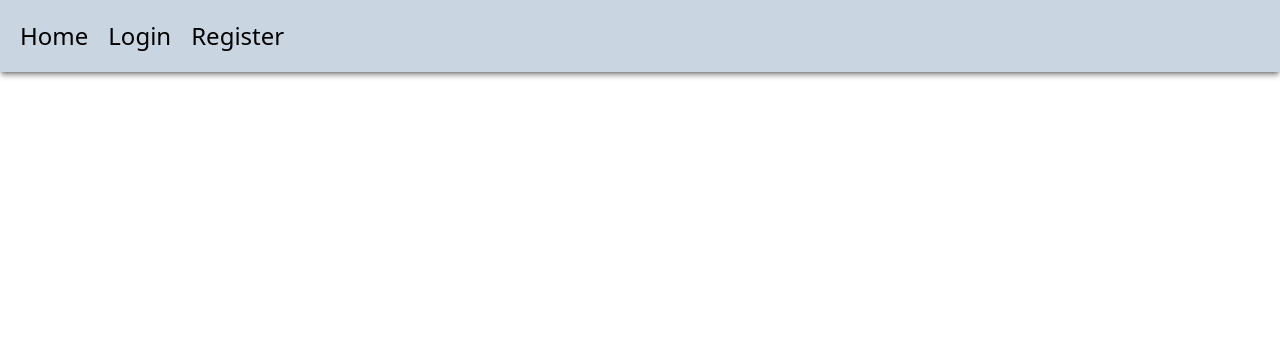
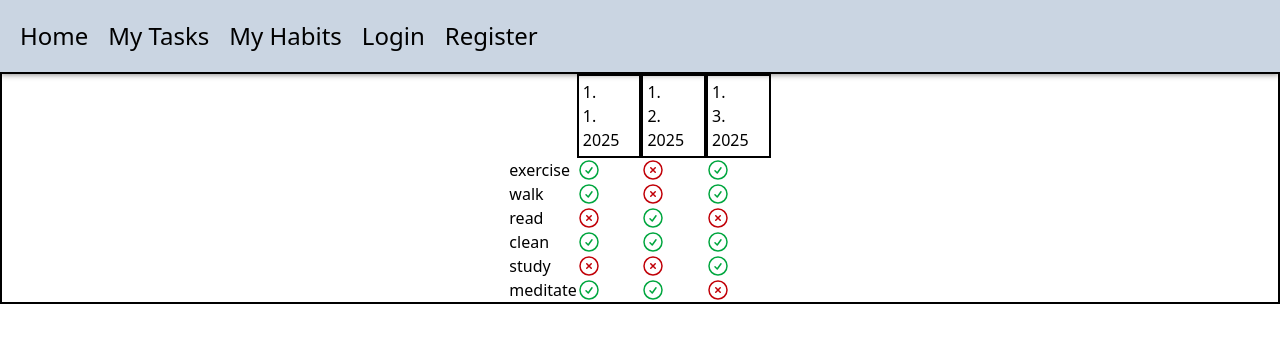
Before and after one commit to martacepurite/planner-app, a React (Vite) app: page /habits in a window 1280 px wide. Before the commit this address had no page. Shown: the top 342 px of the page. Built offline with nearby package versions, Linux system fonts and the light colour scheme.

Commit message:
added habits

```diff
--- a/src/App.jsx
+++ b/src/App.jsx
@@ -2,28 +2,30 @@ import { useState } from "react";
 import axios from "axios";
 
 const apiCall = () => {
-  axios.get('http://localhost:3000').then((data) => {
+  axios.get("http://localhost:3000").then((data) => {
     //this console.log will be in our frontend console
-    console.log(data)
-  })
-}
+    console.log(data);
+  });
+};
 function App() {
   const [index, setIndex] = useState(2);
   const [tasks, setTasks] = useState([
     {
       id: 1,
       title: "do stuff",
-      due_date: "01.01.2027",
+      due_date: new Date("01.01.2027"),
       priority: "low",
       completed: false,
     },
   ]);
 
   const [newTask, setNewTask] = useState("");
-  const [newTaskDue, setNewTaskDue] = useState("01.01.2028");
+  const [newTaskDue, setNewTaskDue] = useState(new Date("01.01.2027"));
   const [newTaskPriority, setNewTaskPriority] = useState("Low");
   const [isEditingID, setIsEditingID] = useState();
   const [editTitle, setEditTitle] = useState("");
+  const [editTime, setEditTime] = useState("");
+  const [editPriority, setEditPriority] = useState("");
 
   function handleAddTask(e) {
     e.preventDefault();
@@ -32,7 +34,7 @@ function App() {
       {
         id: index,
         title: newTask,
-        due_date: newTaskDue,
+        due_date: new Date(newTaskDue),
         priority: newTaskPriority,
         completed: false,
       },
@@ -59,9 +61,11 @@ function App() {
     );
   }
 
-  function handleEditTask(edit_id, edit_title, edit_date) {
+  function handleEditTask(edit_id, edit_title, edit_time, edit_priority) {
     setIsEditingID(edit_id);
     setEditTitle(edit_title);
+    setEditTime(edit_time);
+    setEditPriority(edit_priority);
   }
 
   function handleEditTaskDone(edit_id) {
@@ -69,7 +73,12 @@ function App() {
     setTasks(
       tasks.map((task) => {
         if (task.id === edit_id) {
-          return { ...task, title: editTitle };
+          return {
+            ...task,
+            title: editTitle,
+            due_date: new Date(editTime),
+            priority: editPriority,
+          };
         } else {
           return task;
         }
@@ -143,31 +152,57 @@ function App() {
         </div>
       )}
       {!task.completed && (
-        <div className="flex flex-row">
+        <div className="flex flex-col">
           {task.id === isEditingID && (
-            <div className="flex grow">
+            <div>
               <input
                 className="flex grow ml-4  border-b-1 "
                 autoFocus={true}
                 value={editTitle}
                 onChange={(e) => setEditTitle(e.target.value)}
               />
+              <div className="flex flex-row gap-1">
+                <input
+                  type="datetime-local"
+                  className="p-1 rounded-full pl-3"
+                  value={editTime}
+                  onChange={(e) => setEditTime(e.target.value)}
+                />
+                <select
+                  name="priority"
+                  className="border-1 p-1 border-slate-400 rounded-full pl-3"
+                  value={editPriority}
+                  onChange={(e) => setEditPriority(e.target.value)}
+                >
+                  <option value="low">Low</option>
+                  <option value="med">Medium</option>
+                  <option value="high">High</option>
+                </select>
                 <button
-                className="p-1 cursor-pointer mr-7 ml-4 hover:scale-110"
+                  className="p-1 flex cursor-pointer mr-7 ml-2 hover:scale-110"
                   onClick={(e) => handleEditTaskDone(task.id)}
                 >
                   Done
                 </button>
               </div>
+            </div>
           )}
           {task.id != isEditingID && (
+            <div className="flex flex-col grow">
               <div className="flex grow">
                 <div className="flex grow ml-4 mt-1 text-gray-700">
                   {task.title}
                 </div>
                 <button
                   className="p-1 cursor-pointer hover:scale-110"
-                onClick={(e) => handleEditTask(task.id, task.title)}
+                  onClick={(e) =>
+                    handleEditTask(
+                      task.id,
+                      task.title,
+                      task.due_date,
+                      task.priority
+                    )
+                  }
                 >
                   <svg
                     xmlns="http://www.w3.org/2000/svg"
@@ -204,16 +239,23 @@ function App() {
                   </svg>
                 </button>
               </div>
+              <div className="flex self-end mr-7">
+                <div>{task.due_date.getDate()}.</div>
+                <div>{task.due_date.getMonth() + 1}.</div>
+                <div className="pr-4">{task.due_date.getFullYear()}</div>
+                <div>{task.due_date.getHours()}:</div>
+                <div>{task.due_date.getMinutes()}</div>
+              </div>
+            </div>
           )}
         </div>
       )}
-      <div className="flex self-end mr-7">{task.due_date}</div>
     </div>
   ));
 
   return (
     <>
-      <div className="flex flex-row gap-4 items-center justify-center">
+      <div className="flex flex-row gap-4 items-center justify-center p-5">
         <button onClick={apiCall}>Make API Call</button>
         <div className=" flex flex-col items-center ">
           <div className="flex flex-col bg-slate-400 shadow-md/20 rounded-2xl p-2 m-2">
--- /dev/null
+++ b/src/Habits.jsx
@@ -0,0 +1,74 @@
+import { useState } from "react";
+
+function Habits() {
+  const [habits, setHabits] = useState([
+    { id: 1, title: "exercise", day_ids: [1, 3] },
+    { id: 2, title: "walk", day_ids: [1, 3] },
+    { id: 3, title: "read", day_ids: [2] },
+    { id: 4, title: "clean", day_ids: [1, 2, 3] },
+    { id: 5, title: "study", day_ids: [3] },
+    { id: 6, title: "meditate", day_ids: [1, 2] },
+  ]);
+
+  const [streaks, setStreaks] = useState([
+    { id: 1, date: new Date("01.01.2025"), habits_id: [1, 2, 4, 6] },
+    { id: 2, date: new Date("02.01.2025"), habits_id: [2, 3, 4, 6] },
+    { id: 3, date: new Date("03.01.2025"), habits_id: [1, 5, 4] },
+  ]);
+
+  const renderhabits = habits.map((hab) => (
+    <div key={hab.id}>
+      <div>{hab.title}</div>
+    </div>
+  ));
+
+  const items = streaks.map((day) => (
+    <div
+      key={day.id}
+    >
+      <div className="flex flex-col">
+        <div className="flex flex-col border-2 p-1">
+          <div className="flex">{day.date.getDate()}.</div>
+          <div className="flex">{day.date.getMonth() + 1}.</div>
+          <div className="flex pr-4">{day.date.getFullYear()}</div>
+        </div>
+        <div className="flex flex-col">
+          {habits.map((h) => (
+            <div>
+              {h.day_ids.includes(day.id) && <div className="text-green-600 font-bold">
+               <svg xmlns="http://www.w3.org/2000/svg" fill="none" viewBox="0 0 24 24" strokeWidth={1.5} stroke="currentColor" className="size-6">
+  <path strokeLinecap="round" strokeLinejoin="round" d="M9 12.75 11.25 15 15 9.75M21 12a9 9 0 1 1-18 0 9 9 0 0 1 18 0Z" />
+</svg>
+
+                </div>}
+              {!h.day_ids.includes(day.id) && (
+                <div className="text-red-700 font-bold ">
+                  <svg xmlns="http://www.w3.org/2000/svg" fill="none" viewBox="0 0 24 24" strokeWidth={1.5} stroke="currentColor" className="size-6">
+  <path strokeLinecap="round" strokeLinejoin="round" d="m9.75 9.75 4.5 4.5m0-4.5-4.5 4.5M21 12a9 9 0 1 1-18 0 9 9 0 0 1 18 0Z" />
+</svg>
+</div>
+              )}
+            </div>
+          ))}
+        </div>
+      </div>
+    </div>
+  ));
+
+  return (
+    <>
+      <div className="flex flex-row items-end justify-center border-2">
+        <div className="flex flex-col">
+
+        {renderhabits}
+        </div>
+        <div className="flex flex-row">
+
+        {items}
+        </div>
+      </div>
+    </>
+  );
+}
+
+export default Habits;
--- /dev/null
+++ b/src/Home.jsx
@@ -0,0 +1,11 @@
+function Home() {
+  return (
+    <>
+      <div className="flex items-center justify-center">
+      Home
+      </div>
+    </>
+  );
+}
+
+export default Home;
--- a/src/MyAppNav.jsx
+++ b/src/MyAppNav.jsx
@@ -3,8 +3,14 @@ import { NavLink } from "react-router";
 export function MyAppNav() {
   return (
     <nav className="flex flex-row bg-slate-300 gap-5 p-5 text-2xl shadow-md/40 ">
-      <NavLink className="hover:scale-110" to="/home" end>
+      <NavLink className="hover:scale-110" to="/" end>
         Home
+      </NavLink>
+      <NavLink className="hover:scale-110" to="/tasks" end>
+        My Tasks
+      </NavLink>
+      <NavLink className="hover:scale-110" to="/habits" end>
+        My Habits
       </NavLink>
       <NavLink className="hover:scale-110" to="/login" end>
        Login
--- a/src/main.jsx
+++ b/src/main.jsx
@@ -3,6 +3,8 @@ import "./index.css";
 import App from "./App.jsx";
 import Login from "./Login.jsx";
 import Register from "./Register.jsx";
+import Home from "./Home.jsx";
+import Habits from "./Habits.jsx";
 import { BrowserRouter, Routes, Route } from "react-router";
 import { MyAppNav } from "./MyAppNav.jsx";
 
@@ -10,7 +12,9 @@ createRoot(document.getElementById("root")).render(
   <BrowserRouter>
     <MyAppNav />
     <Routes>
-      <Route path="/home" element={<App />} />
+      <Route path="/" element={<Home />} />
+      <Route path="/habits" element={<Habits />} />
+      <Route path="/tasks" element={<App />} />
       <Route path="/login" element={<Login />} />
       <Route path="/register" element={<Register />} />
     </Routes>
```
Lines whose indentation alone changed are shown as unchanged.
